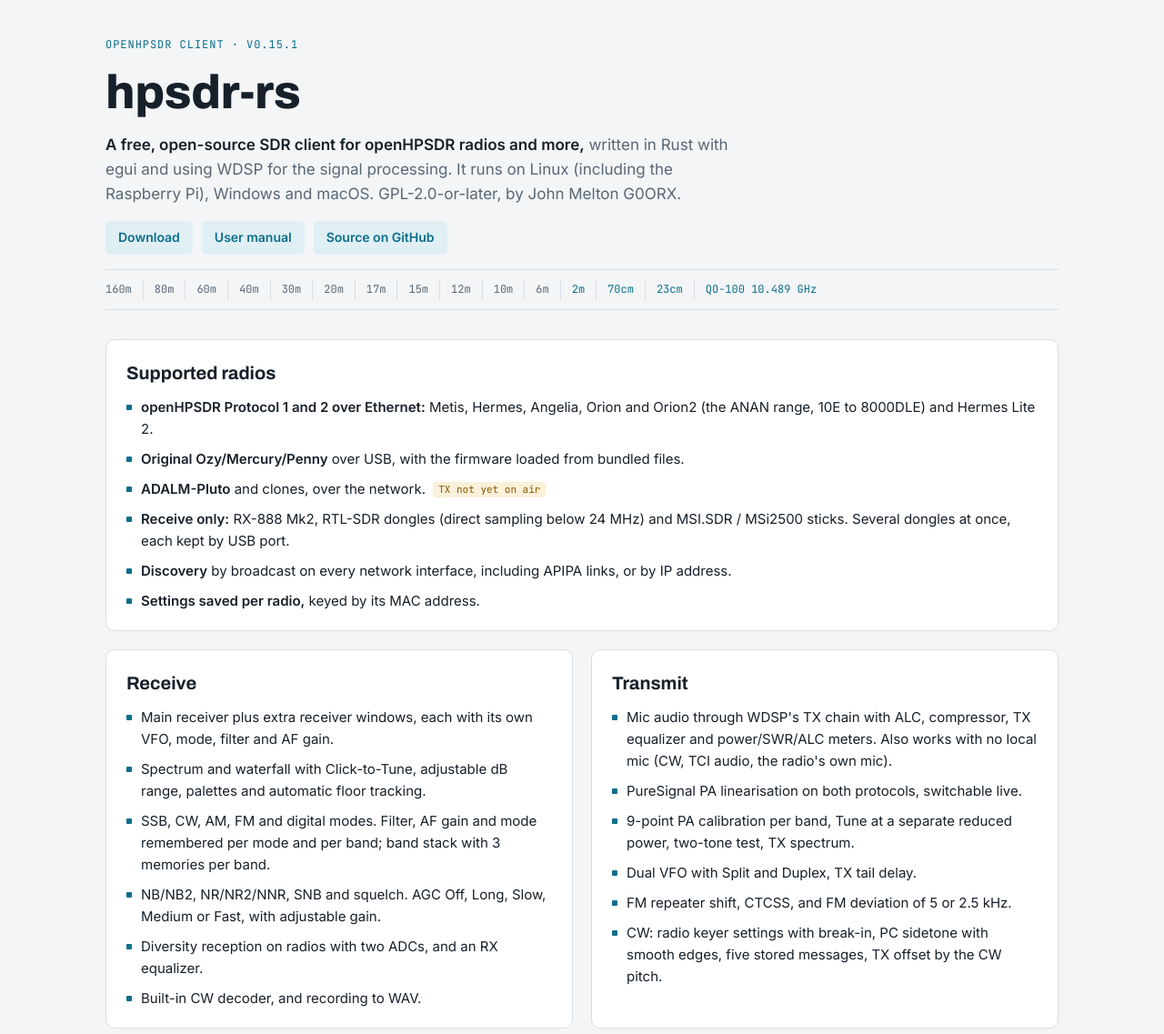
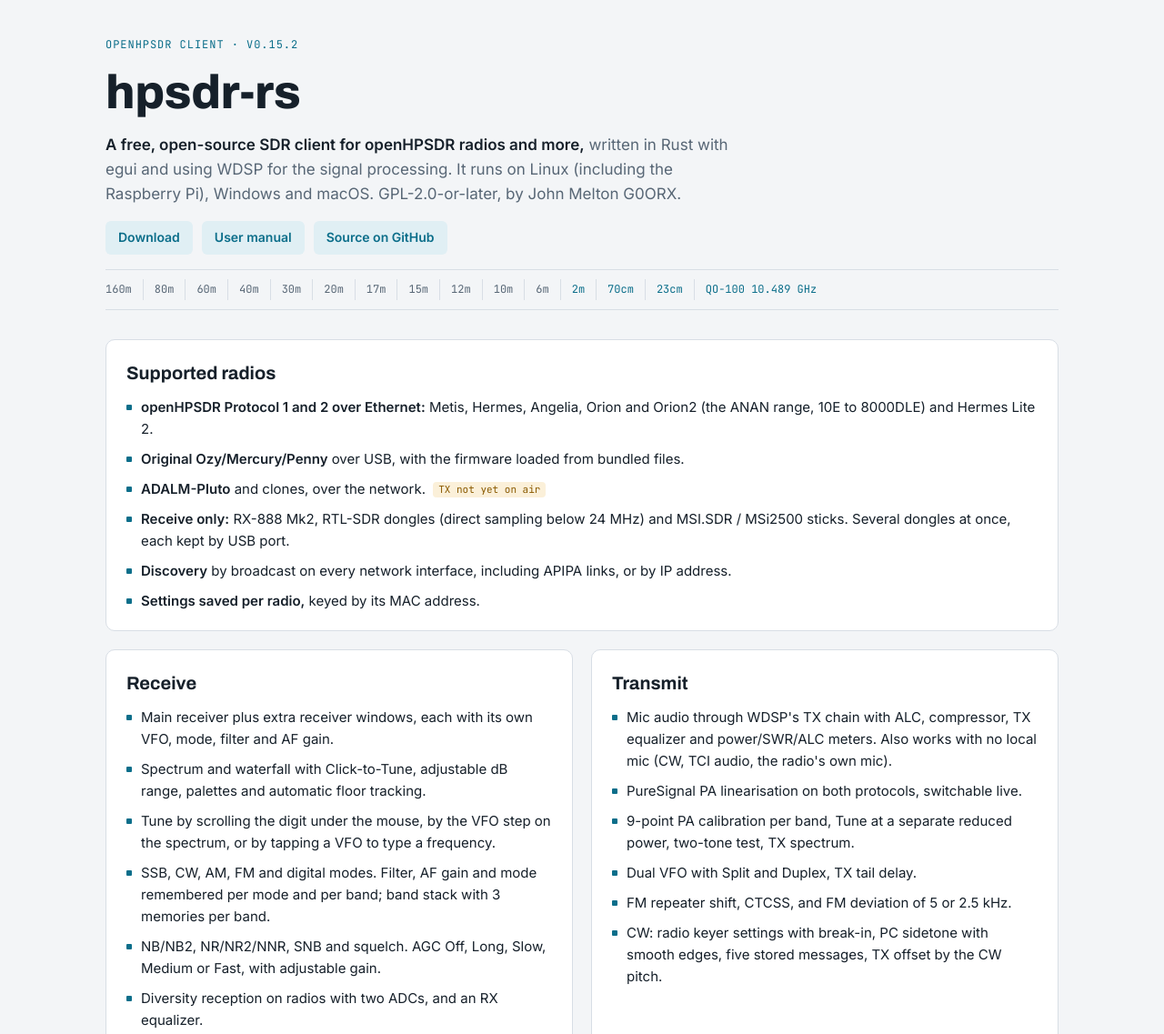
Before and after one commit to g0orx/hpsdr-rs, a plain HTML site: page docs/index.html in a window 1280 px wide. Shown: the top 1137 px of the page at 91% size. Drawn offline with Linux system fonts and the light colour scheme.

Commit message:
Website: v0.15.2, and the new ways to tune
Co-Authored-By: Claude Opus 5.5 <noreply@anthropic.com>

```diff
--- a/docs/index.html
+++ b/docs/index.html
@@ -117,7 +117,7 @@ footer a { color: var(--accent); }
 
 <div class="wrap">
   <header>
-    <div class="eyebrow">openHPSDR client · v0.15.1</div>
+    <div class="eyebrow">openHPSDR client · v0.15.2</div>
     <h1>hpsdr-rs</h1>
     <p class="lede"><strong>A free, open-source SDR client for openHPSDR radios and more,</strong> written in Rust with egui and using WDSP for the signal processing. It runs on Linux (including the Raspberry Pi), Windows and macOS. GPL-2.0-or-later, by John Melton G0ORX.</p>
     <div class="links">
@@ -151,6 +151,7 @@ footer a { color: var(--accent); }
       <ul class="f">
         <li>Main receiver plus extra receiver windows, each with its own VFO, mode, filter and AF gain.</li>
         <li>Spectrum and waterfall with Click-to-Tune, adjustable dB range, palettes and automatic floor tracking.</li>
+        <li>Tune by scrolling the digit under the mouse, by the VFO step on the spectrum, or by tapping a VFO to type a frequency.</li>
         <li>SSB, CW, AM, FM and digital modes. Filter, AF gain and mode remembered per mode and per band; band stack with 3 memories per band.</li>
         <li>NB/NB2, NR/NR2/NNR, SNB and squelch. AGC Off, Long, Slow, Medium or Fast, with adjustable gain.</li>
         <li>Diversity reception on radios with two ADCs, and an RX equalizer.</li>
@@ -214,7 +215,7 @@ footer a { color: var(--accent); }
   <footer>
     <p>Always bench-test into a dummy load at reduced drive before transmitting into an antenna, especially after a new build.</p>
     <p>Demos: <a href="audio-demo.html">noise reduction audio</a> · <a href="qo100-demo.html">QO-100</a>.</p>
-    <p>Summary as of v0.15.1, 15 November 2026. Details and status for each radio are in the <a href="https://github.com/g0orx/hpsdr-rs#readme">README</a>.</p>
+    <p>Summary as of v0.15.2, 16 November 2026. Details and status for each radio are in the <a href="https://github.com/g0orx/hpsdr-rs#readme">README</a>.</p>
   </footer>
 </div>
 </body>
```
